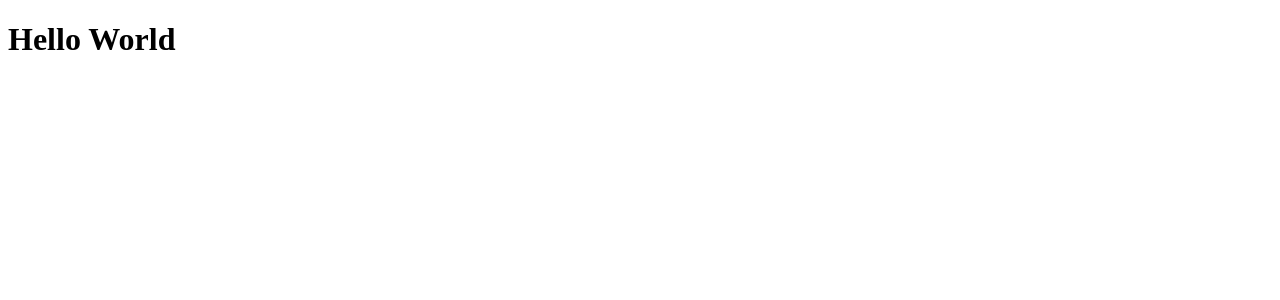
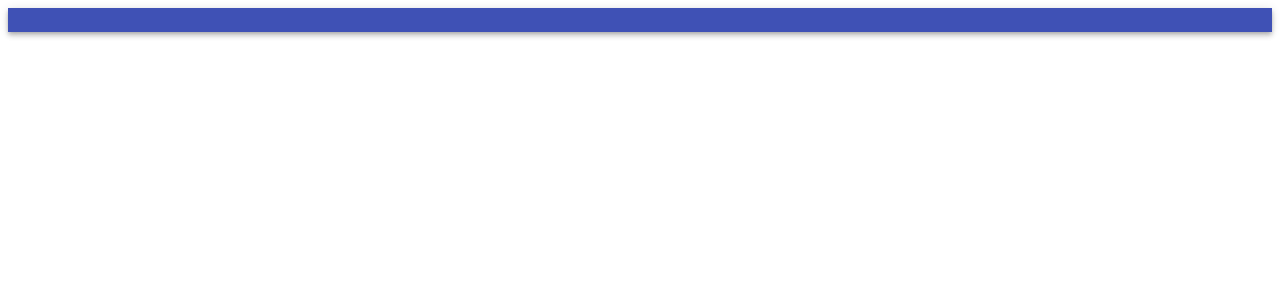
Before and after one commit to ptk5758/reactwebapp, a React app: page / in a window 1280 px wide. Shown: the top 300 px of the page. Built offline with nearby package versions, Linux system fonts and the light colour scheme.

Commit message:
Add menu bar

```diff
--- a/public/src/components/App.js
+++ b/public/src/components/App.js
@@ -1,10 +1,10 @@
 import React from "react";
+import AppShell from "./AppShell";
+
 class App extends React.Component {
     render(){
         return(
-            <div>
-                <h1>Hello World</h1>
-            </div>
+            <AppShell/>
         );
     }
 }
--- /dev/null
+++ b/public/src/components/AppShell.js
@@ -0,0 +1,46 @@
+import React from 'react';
+import { withStyles } from '@material-ui/core';
+import AppBar from '@material-ui/core/AppBar';
+import Drawer from '@material-ui/core/Drawer';
+import MenuItem from '@material-ui/core/MenuItem';
+import IconButton from '@material-ui/core/IconButton'
+import MenuIcon from '@material-ui/core/Menu';
+
+class AppShell extends React.Component {
+
+    constructor(props) {
+        super(props);
+        this.state = {
+            toggle: false
+        }
+    }
+    handleDrawerToggle = () => this.setState({toggle: !this.state.toggle});
+    render(){
+        const { classes } = this.props;
+        return(
+            <div className={classes.root}>
+                <AppBar position="static">
+                    <IconButton className={classes.menuButton} color="inherit" onClick={this.handleDrawerToggle}>
+                        <MenuIcon/>
+                    </IconButton>
+                </AppBar>
+                <Drawer open={this.state.toggle}>
+                    <MenuItem onClick={this.handleDrawerToggle}>Home</MenuItem>
+                    <MenuItem onClick={this.handleDrawerToggle}>Home2</MenuItem>
+                </Drawer>
+            </div>
+        );
+    }
+
+}
+
+const styles = {
+    root: {
+        flexGrow: 1,
+    },
+    menuButton : {
+        marginRight: 'auto'
+    }
+}
+
+export default withStyles(styles)(AppShell);
```
Also changed, not shown: package.json (+5 -3 lines), 2 other files (tests, documents, lock files or other folders).
